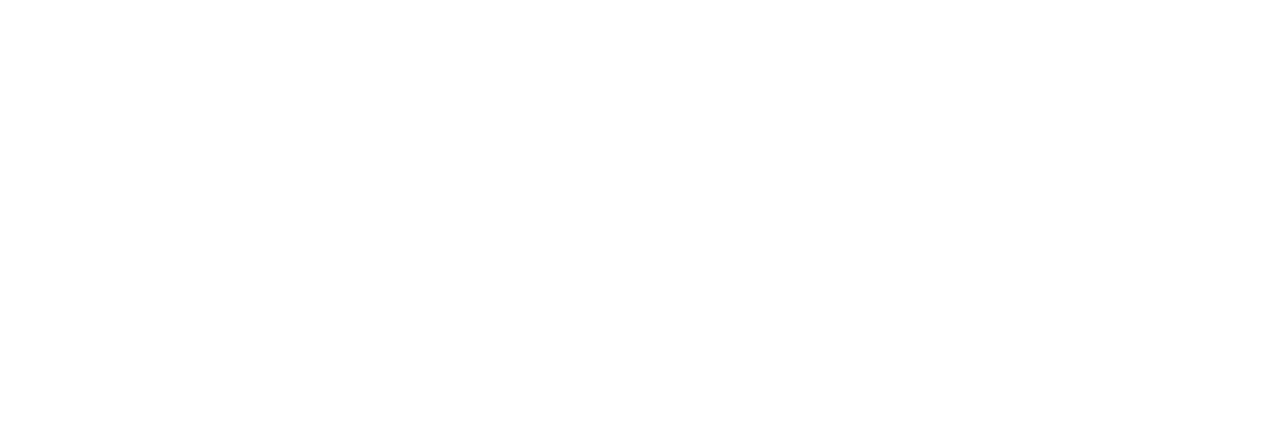
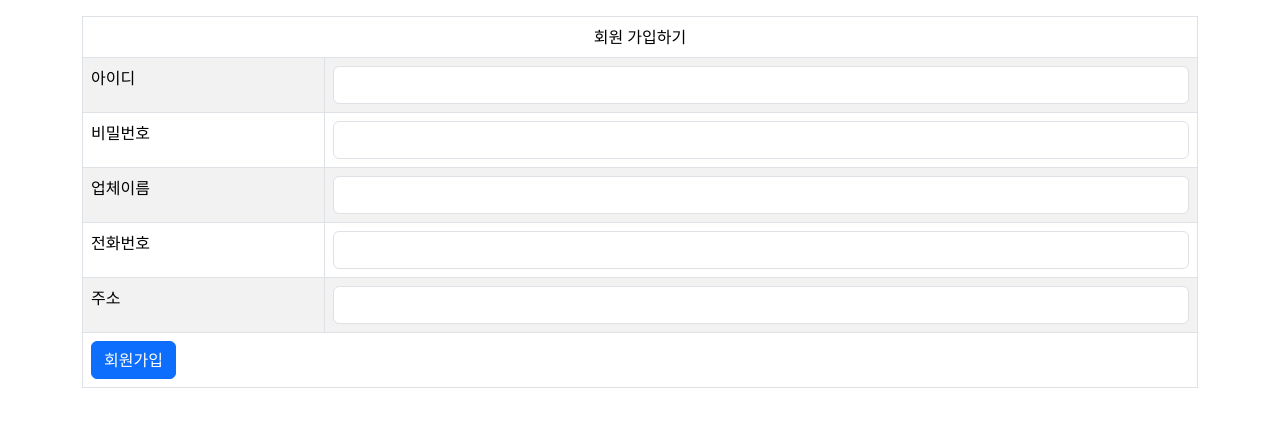
Before and after one commit to zeongii/hotel_booking_front, a React (Create React App) app: page /user/register in a window 1280 px wide. Before the commit this address had no page. Shown: the top 426 px of the page. Built offline with nearby package versions, Linux system fonts and the light colour scheme.

Commit message:
8.8 프론트

```diff
--- a/src/App.js
+++ b/src/App.js
@@ -6,17 +6,17 @@
 // import Update from "./board/Update";
 import Auth from "./user/Auth";
 import ShowList from "./hotel/ShowList";
+import Register from "./user/Register";
 
 function App() {
     return (
         <div>
             <Routes>
-                {/*<Route path="/board/showOne/:id" element={<ShowOne/>}/>
-                <Route path="/board/showList/:pageNo" element={<ShowList/>}/>
-                <Route path="/board/write" element={<Write/>}/>
-                <Route path="/board/update/:id" element={<Update/>}/>*/}
+
                 <Route path="/" element={<Auth/>}/>
-                <Route path="/hotel/showList" element={<ShowList/>}/>
+                <Route path="/hotel/hotelAll" element={<ShowList/>}/>
+                <Route path="/user/register" element={<Register/>}/>
+
             </Routes>
         </div>
     );
--- a/src/hotel/ShowList.js
+++ b/src/hotel/ShowList.js
@@ -1,4 +1,7 @@
+import {useLocation} from "react-router-dom";
+
 let ShowList = () => {
+
     return (
         <h1>메인 페이지에 오셨습니다.</h1>
     )
--- a/src/user/Auth.js
+++ b/src/user/Auth.js
@@ -5,7 +5,7 @@
 
 let Auth = () => {
     let [inputs, setInputs] = useState({
-        username: '',
+        email: '',
         password: ''
     });
 
@@ -17,14 +17,16 @@
         })
     };
 
-    let navigate = useNavigate();
-
+    let navigate = useNavigate()
+    let onRegister = () => {
+        navigate('/user/register')
+    }
     let onSubmit = async (e) => {
         e.preventDefault();
         let formData = new FormData();
-        formData.append('username', inputs.username);
+        formData.append('email', inputs.email);
         formData.append('password', inputs.password);
-        console.log(formData);
+        console.log(inputs)
 
         let response = await axios({
             url: 'http://localhost:8080/user/auth',
@@ -33,13 +35,14 @@
             withCredentials: true
         });
 
+
         if (response.status === 200 && response.data.result === 'success') {
             let userInfo = {
                 id: response.data.id,
                 nickname: response.data.nickname,
                 role: response.data.role
             }
-            navigate('/hotel/showList', {state: {userInfo}});
+            navigate('/hotel/hotelAll', {state: {userInfo:userInfo}});
         }
     }
 
@@ -56,9 +59,9 @@
                     <tr>
                         <td>아이디</td>
                         <td><FormControl
-                            type={'text'}
-                            name={'username'}
-                            value={inputs.username}
+                            type={'email'}
+                            name={'email'}
+                            value={inputs.email}
                             onChange={onChange}/>
                         </td>
                     </tr>
@@ -72,8 +75,11 @@
                         </td>
                     </tr>
                     <tr>
-                        <td colSpan={2}>
+                        <td>
                             <Button type={'submit'}>로그인</Button>
+                        </td>
+                        <td>
+                            <Button onClick={onRegister}>회원가입</Button>
                         </td>
                     </tr>
                     </tbody>
--- a/src/user/Register.js
+++ b/src/user/Register.js
@@ -0,0 +1,90 @@
+import {useState} from "react";
+import {useNavigate} from "react-router-dom";
+import axios from "axios";
+import {Button, Container, FormControl, Table} from "react-bootstrap";
+
+
+let Register = () => {
+    let[inputs,setInputs] = useState({
+        email: '',
+        password:'',
+        nickname: '',
+        phone: '',
+        address: '',
+        role: 'BUSINESS',
+        enabled: 1
+    })
+    let nevigate = useNavigate()
+    let moveToNext=(id) => {
+        nevigate('/')
+    }
+    let onChange = (e) => {
+        let {name,value} = e.target
+        setInputs({
+            ...inputs,
+            [name]: value
+        })
+    }
+    let onSubmit = async (e) => {
+        e.preventDefault()
+        try{
+            let resp =await axios.post('http://localhost:8080/user/register',inputs)
+            console.log(resp)
+            if(resp.data.resultId!==undefined) {
+                moveToNext()
+            }
+        } catch (error){
+            console.log(error)
+        }
+    }
+    return(
+        <Container className={"mt-3"}>
+            <form onSubmit={onSubmit}>
+                <Table striped hover bordered>
+                    <thead>
+                    <tr>
+                        <td colSpan={2} className={"text-center"}>회원 가입하기</td>
+                    </tr>
+                    </thead>
+                    <tbody>
+                    <tr>
+                        <td>아이디</td>
+                        <td><FormControl type={'email'} value={inputs.email} name={'email'} className={"form-control"}
+                                         onChange={onChange}/></td>
+                    </tr>
+                    <tr>
+                        <td>비밀번호</td>
+                        <td><FormControl type={'password'} value={inputs.password} name={'password'}
+                                         className={"form-control"}
+                                         onChange={onChange}/></td>
+                    </tr>
+                    <tr>
+                        <td>업체이름</td>
+                        <td><FormControl type={'text'} value={inputs.nickname} name={'nickname'}
+                                         className={"form-control"}
+                                         onChange={onChange}/></td>
+                    </tr>
+                    <tr>
+                        <td>전화번호</td>
+                        <td><FormControl type={'text'} value={inputs.phone} name={'phone'} className={"form-control"}
+                                         onChange={onChange}/></td>
+                    </tr>
+                    <tr>
+                        <td>주소</td>
+                        <td><FormControl type={'text'} value={inputs.address} name={'address'}
+                                         className={"form-control"}
+                                         onChange={onChange}/></td>
+                    </tr>
+                    <tr>
+                        <td colSpan={2}>
+                            <Button type={'submit'}>회원가입</Button>
+                        </td>
+                    </tr>
+                    </tbody>
+                </Table>
+            </form>
+        </Container>
+    )
+}
+
+export default Register
```
